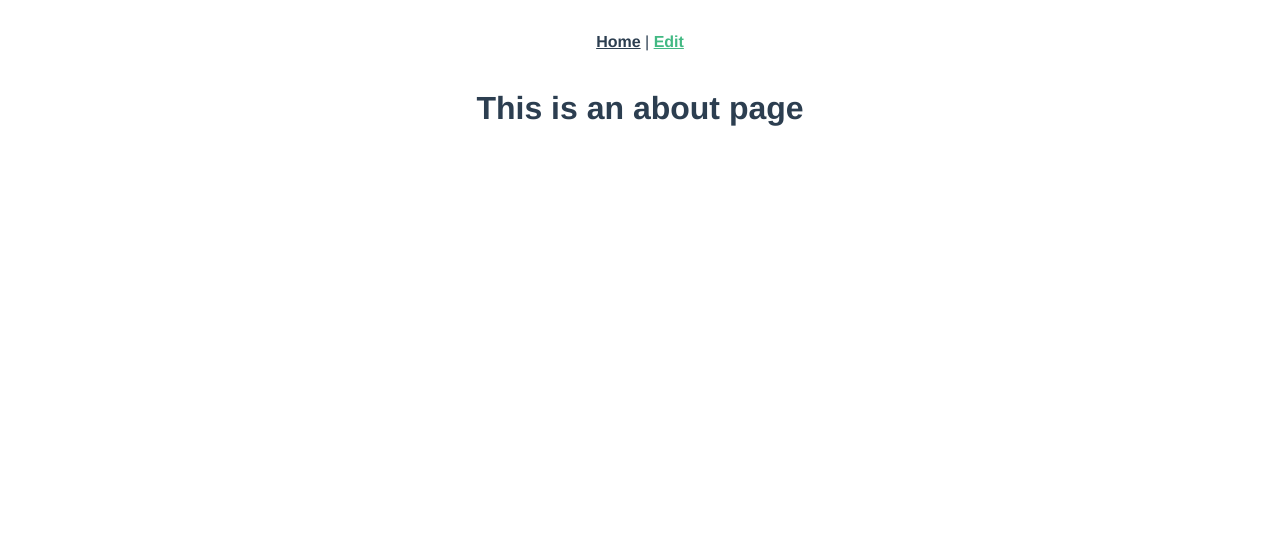
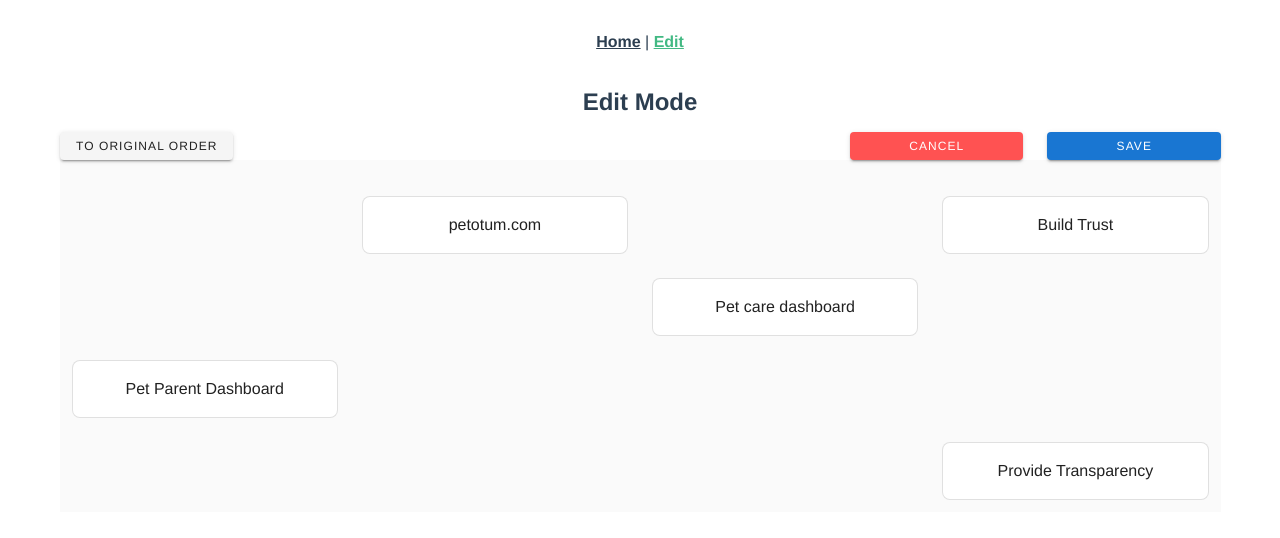
Before and after one commit to shafdanny/petotum-test-fe, a Vue app: page /edit in a window 1280 px wide. Shown: the top 538 px of the page. Built offline with nearby package versions, Linux system fonts and the light colour scheme.

Commit message:
Add grid structure

```diff
--- a/package.json
+++ b/package.json
@@ -11,6 +11,7 @@
     "core-js": "^3.6.5",
     "vue": "^2.6.11",
     "vue-router": "^3.2.0",
+    "vuedraggable": "^2.23.2",
     "vuetify": "^2.2.11"
   },
   "devDependencies": {
--- a/src/components/Box.vue
+++ b/src/components/Box.vue
@@ -1,29 +1,110 @@
 <template>
+  <v-container class="lighten-5">
+    <div class="row" v-if="editable">
+      <div class="col-2">
+        <v-btn small block color="normal" @click="originalOrder">To original order</v-btn>
+      </div>
+      <div class="col-6"></div>
+      <div class="col-2">
+        <v-btn small block color="error" @click="sort">Cancel</v-btn>
+      </div>
+      <div class="col-2">
+        <v-btn small block color="primary" @click="save">Save</v-btn>
+      </div>
+    </div>
     <v-container class="grey lighten-5">
-    <v-row v-for="rowIndex in 4" :key="rowIndex">
-      <v-col v-for="n in 4" :key="n" cols="12" md="3">
+      <div class="col-2" v-if="editable"></div>
+      <draggable class="row" :list="localBoxContents" v-if="editable" @end="log">
+        <v-col v-for="boxContent in localBoxContents" :key="boxContent.position" cols="12" md="3">
           <v-card
             class="card rounded-lg pa-4"
             outlined
             tile
-          v-if="getBoxContent(getPosition(rowIndex, n))"
-        >{{ getBoxContent(getPosition(rowIndex, n)).text }}</v-card>
+            v-if="boxContent.active"
+          >{{ boxContent.text }}</v-card>
+          <v-card v-else class="card empty-card pa-4">Empty</v-card>
+        </v-col>
+      </draggable>
+      <v-row class="row" v-else>
+        <v-col v-for="boxContent in localBoxContents" :key="boxContent.position" cols="12" md="3">
+          <v-card
+            class="card rounded-lg pa-4"
+            outlined
+            tile
+            v-if="boxContent.active"
+          >{{ boxContent.text }}</v-card>
+          <v-card v-else class="card empty-card pa-4">Empty</v-card>
         </v-col>
       </v-row>
+    </v-container>
+
   </v-container>
 </template>
 
 <script>
+import draggable from "vuedraggable";
+
 export default {
   name: "Box",
-  props: ["boxContents"],
+  props: ["boxContents", "editable"],
+  components: {
+    draggable
+  },
+  data() {
+    return {
+      localBoxContents: []
+    };
+  },
+  mounted() {
+    this.localBoxContents = this.generateLocalBoxContents();
+  },
   methods: {
+    generateLocalBoxContents() {
+      let newArrayContent = this.boxContents.map(a => ({ ...a }));
+
+      return newArrayContent;
+    },
     getBoxContent: function(position) {
-      console.log("Getting box content in position " + position);
       return this.boxContents.find(element => element.position == position);
     },
-    getPosition: function(rowIndex, colIndex) {
-      return (rowIndex - 1) * 4 + colIndex;
+    getPosition: function(rowIndex) {
+      return rowIndex; //(rowIndex - 1) * 4 + colIndex;
+    },
+    log: function() {
+      console.log(JSON.stringify(this.localBoxContents));
+    },
+    sort: function() {
+      this.localBoxContents = this.localBoxContents.sort(
+        (a, b) => a.position - b.position
+      );
+    },
+    originalOrder: function() {
+      this.localBoxContents.splice(0, this.localBoxContents.length)
+      this.localBoxContents = [
+        { position: 1, text: "", active: false },
+        { position: 2, text: "petotum.com", active: true },
+        { position: 3, text: "", active: false },
+        { position: 4, text: "Build Trust", active: true },
+        { position: 5, text: "", active: false },
+        { position: 6, text: "", active: false },
+        { position: 7, text: "Pet care dashboard", active: true },
+        { position: 8, text: "", active: false },
+        { position: 9, text: "Pet Parent Dashboard", active: true },
+        { position: 10, text: "", active: false },
+        { position: 11, text: "", active: false },
+        { position: 12, text: "", active: false },
+        { position: 13, text: "", active: false },
+        { position: 14, text: "", active: false },
+        { position: 15, text: "", active: false },
+        { position: 16, text: "Provide Transparency", active: true }
+      ];
+      this.sort();
+    },
+    save: function() {
+      for (let i = 0; i < this.localBoxContents.length; i++) {
+        this.localBoxContents[i].position = i + 1;
+      }
+      console.log(JSON.stringify(this.localBoxContents));
     }
   }
 };
@@ -36,4 +117,7 @@ export default {
   text-align: center;
 }
 
+.empty-card {
+  visibility: hidden;
+}
 </style>
--- a/src/views/Edit.vue
+++ b/src/views/Edit.vue
@@ -1,5 +1,37 @@
 <template>
   <div class="edit">
-    <h1>This is an about page</h1>
+    <h2>Edit Mode</h2>
+    <Box v-bind:boxContents="boxContents" v-bind:editable="true"/>
   </div>
 </template>
+<script>
+// @ is an alias to /src
+import Box from '@/components/Box.vue'
+
+export default {
+  name: 'Home',
+  components: {
+    Box
+  },
+  data: () => ({
+    boxContents: [
+      { position: 1, text: "", active: false },
+      { position: 2, text: "petotum.com", active: true  },
+      { position: 3, text: "", active: false },
+      { position: 4, text: "Build Trust", active: true },
+      { position: 5, text: "", active: false },
+      { position: 6, text: "", active: false },
+      { position: 7, text: "Pet care dashboard", active: true },
+      { position: 8, text: "", active: false },
+      { position: 9, text: "Pet Parent Dashboard", active: true },
+      { position: 10, text: "", active: false },
+      { position: 11, text: "", active: false },
+      { position: 12, text: "", active: false },
+      { position: 13, text: "", active: false },
+      { position: 14, text: "", active: false },
+      { position: 15, text: "", active: false },
+      { position: 16, text: "Provide Transparency", active: true},
+    ]
+  }),
+}
+</script>
--- a/src/views/Home.vue
+++ b/src/views/Home.vue
@@ -15,11 +15,22 @@ export default {
   },
   data: () => ({
     boxContents: [
-      { position:2, text: "petotum.com" },
-      { position:4, text: "Build Trust" },
-      { position:7, text: "Pet care dashboard" },
-      { position:9, text: "Pet Parent Dashboard" },
-      { position:16, text: "Provide Transparency" },
+      { position: 1, text: "", active: false },
+      { position: 2, text: "petotum.com", active: true  },
+      { position: 3, text: "", active: false },
+      { position: 4, text: "Build Trust", active: true },
+      { position: 5, text: "", active: false },
+      { position: 6, text: "", active: false },
+      { position: 7, text: "Pet care dashboard", active: true },
+      { position: 8, text: "", active: false },
+      { position: 9, text: "Pet Parent Dashboard", active: true },
+      { position: 10, text: "", active: false },
+      { position: 11, text: "", active: false },
+      { position: 12, text: "", active: false },
+      { position: 13, text: "", active: false },
+      { position: 14, text: "", active: false },
+      { position: 15, text: "", active: false },
+      { position: 16, text: "Provide Transparency", active: true},
     ]
   }),
 }
```
Also changed, not shown: 1 other file (tests, documents, lock files or other folders). Lines whose indentation alone changed are shown as unchanged.
